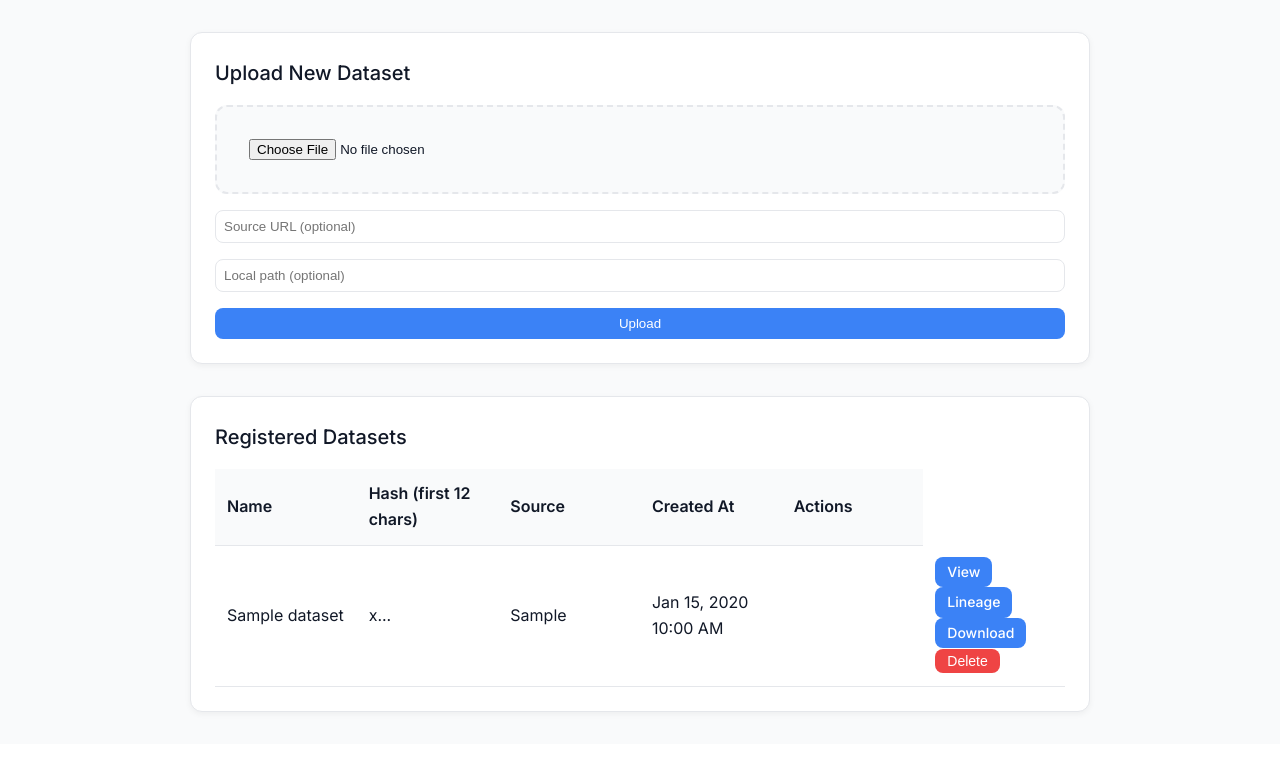
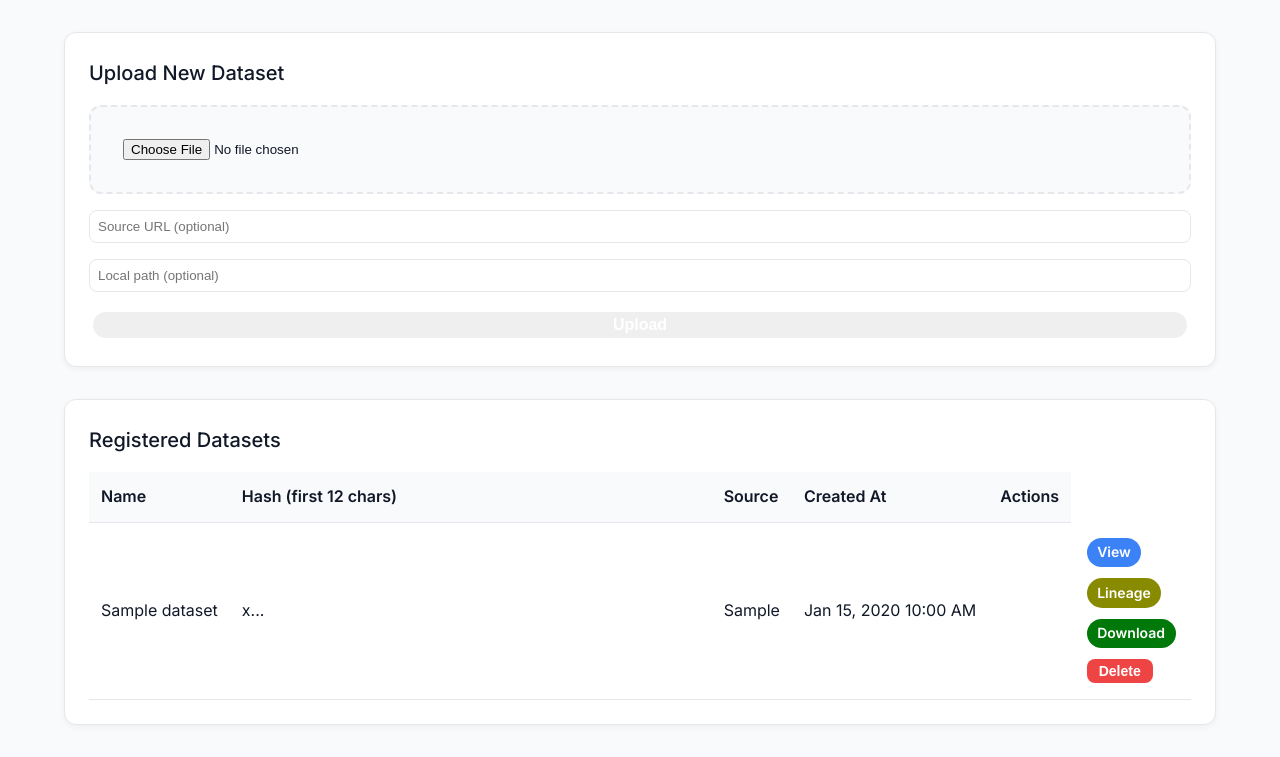
Before and after one commit to anant-c/datatrac, a Flask app: page / in a window 1280 px wide. Shown: the part 71-828 px from the top of the page. Before the commit the page ends 785 px from the top, so only its background shows below. Run offline with Flask 3, Linux system fonts and the light colour scheme; tables that the repository leaves empty hold one stand-in row (values such as "Sample post").

Commit message:
fixes buttons and table global styles

```diff
--- a/datatrac/web/static/css/global.css
+++ b/datatrac/web/static/css/global.css
@@ -9,6 +9,7 @@
   margin: 0;
   padding: 0;
   box-sizing: border-box;
+  transition: background 0.2s ease, color 0.2s ease, border-color 0.2s ease;
 }
 
 body {
@@ -16,7 +17,6 @@ body {
   background: var(--bg);
   color: var(--text);
   line-height: 1.6;
-  transition: background 0.2s ease, color 0.2s ease;
 }
 
 /* Light Theme (default) */
@@ -39,7 +39,7 @@ body.dark-mode {
   --danger: #f87171;
 }
 
-/* Layout Helpers */
+/* Layout */
 header {
   background: var(--card-bg);
   padding: 1rem 2rem;
@@ -54,14 +54,13 @@ header h1 {
   font-weight: 600;
 }
 
-/* Card Sections */
 section {
   background: var(--card-bg);
   margin: 2rem auto;
   padding: 1.5rem;
   border: 1px solid var(--border);
   border-radius: 0.75rem;
-  max-width: 900px;
+  max-width: 90%;
   box-shadow: 0 2px 6px rgba(0,0,0,0.05);
 }
 
@@ -71,42 +70,14 @@ h2 {
   font-weight: 500;
 }
 
-/* Buttons */
-button, a.button-link {
-  background: var(--primary);
-  color: #fff;
-  padding: 0.5rem 1rem;
-  border: none;
-  border-radius: 0.5rem;
-  font-weight: 500;
-  cursor: pointer;
-  transition: background 0.2s ease, transform 0.2s ease;
-  text-decoration: none;
-}
-
-button:hover, a.button-link:hover {
-  background: #2563eb;
-  transform: translateY(-1px);
-}
-
-button:active, a.button-link:active {
-  transform: translateY(0);
-}
-
-/* Danger Button */
-button.danger {
-  background: var(--danger);
-}
-
-button.danger:hover {
-  background: #dc2626;
-}
-
 /* Table */
 table {
   width: 100%;
   border-collapse: collapse;
   margin-top: 1rem;
+  table-layout: auto;
+  word-wrap: break-word;
+  word-break: break-word;
 }
 
 thead {
@@ -117,14 +88,34 @@ th, td {
   padding: 0.75rem;
   text-align: left;
   border-bottom: 1px solid var(--border);
+  vertical-align: middle;
+  white-space: nowrap;
 }
 
 tbody tr:nth-child(even) {
   background: rgba(0,0,0,0.02);
 }
-
 tbody tr:hover {
   background: rgba(59,130,246,0.1);
+}
+
+/* Adjust widths for hash and source columns */
+td:nth-child(2), th:nth-child(2) {
+  width: 100%;
+  white-space: normal;
+  word-break: break-all;
+}
+/* Allow actions column (last one) to wrap */
+td:last-child, th:last-child {
+  white-space: normal;  /* buttons can wrap */
+  word-break: keep-all; /* keep button labels intact */
+}
+
+/* Optional: make buttons wrap neatly inside cell */
+td:last-child {
+  display: flex;
+  flex-wrap: wrap;
+  gap: 0.25rem;
 }
 
 /* Links */
@@ -133,87 +124,46 @@ a {
   text-decoration: none;
 }
 
-a:hover {
-  text-decoration: underline;
+/* Unified Button Styles */
+button, a.button-link {
+  display: inline-block;
+  padding: 0.25em 0.75em;
+  margin: 0.25em;
+  font-size: 1rem;
+  font-weight: bold;
+  text-align: center;
+  cursor: pointer;
+  transition: background 0.2s ease, color 0.2s ease;
+  color: white;
+  border: none;
+  border-radius: 50em;
 }
 
-/* Make all action links appear as buttons with consistent shape */
-a.button-link {
-  display: inline-block;
-  padding: 0.25rem 0.75rem;
-  border-radius: 0.5rem;
-  font-size: 0.875rem;
-  font-weight: 500;
-  text-align: center;
-  transition: background 0.2s ease, color 0.2s ease;
-  cursor: pointer;
-}
-
-/* Specific colors for actions */
+/* Action Button Variants */
 .view-btn {
   background-color: var(--primary);
-  color: white;
 }
 .view-btn:hover {
   background-color: #2563eb;
 }
 
 .lineage-btn {
-  background-color: #22c55e; /* green */
-  color: white;
+  background-color: #888a00;
 }
 .lineage-btn:hover {
-  background-color: #16a34a;
+  background-color: #60611b;
 }
 
 .download-btn {
-  background-color: var(--primary);
-  color: white;
+  background-color: #00790a;
 }
 .download-btn:hover {
-  background-color: #2563eb;
+  background-color: #628665;
 }
 
-/* Existing danger button for delete */
 button.danger {
   background: var(--danger);
-  color: #fff;
-  padding: 0.25rem 0.75rem;
-  font-size: 0.875rem;
-  border-radius: 0.5rem;
 }
-
 button.danger:hover {
   background: #dc2626;
 }
-
-/* Dataset table full width and text wrap improvements */
-table {
-  width: 100%;
-  border-collapse: collapse;
-  margin-top: 1rem;
-  word-wrap: break-word;
-  word-break: break-word;
-  table-layout: fixed; /* Helps controlling wrapping */
-}
-
-th, td {
-  padding: 0.75rem;
-  text-align: left;
-  border-bottom: 1px solid var(--border);
-  vertical-align: middle;
-  white-space: normal; /* Allow wrapping */
-}
-
-/* Responsive adjustments for long text */
-td:nth-child(2), /* Hash */
-td:nth-child(3) /* Source */ {
-  width: 150px; /* Fixed width with wrap */
-  overflow-wrap: break-word;
-}
-
-
-/* Transition Everywhere */
-* {
-  transition: background 0.2s ease, color 0.2s ease, border-color 0.2s ease;
-}
```
